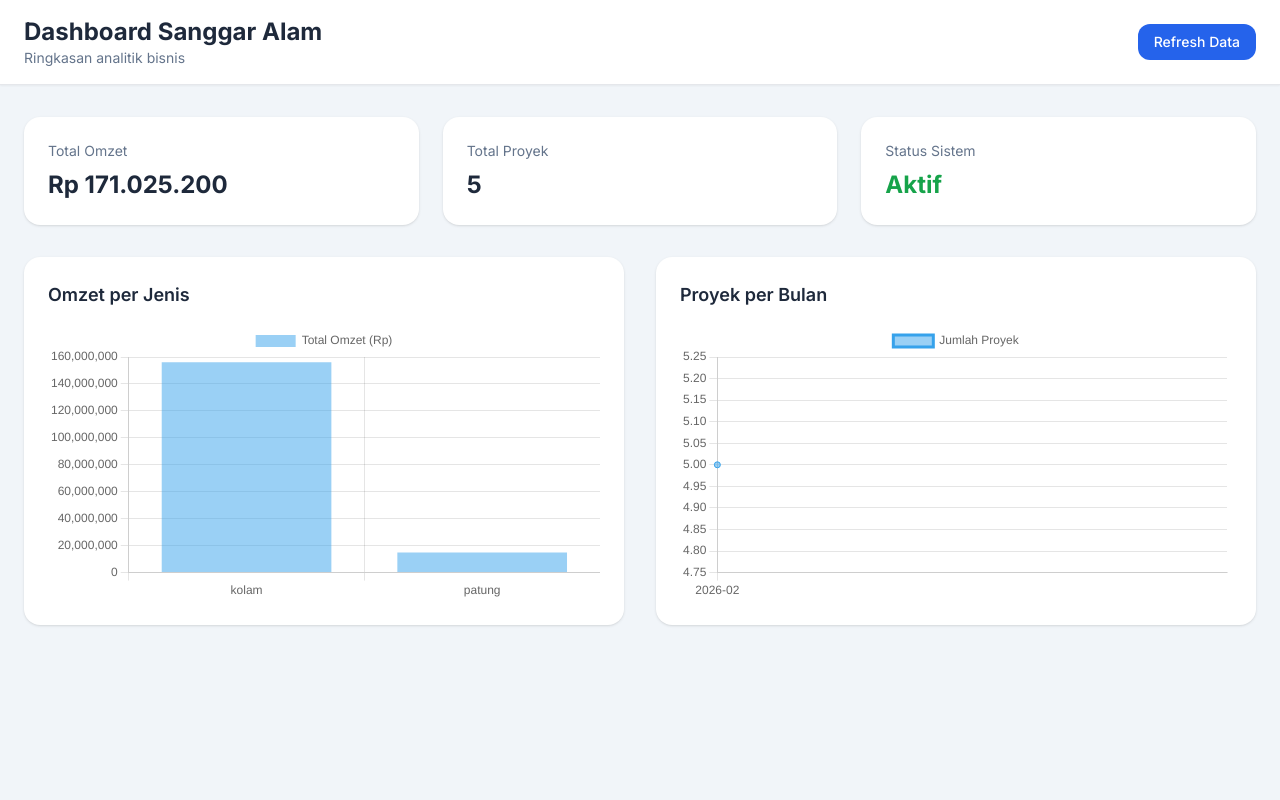
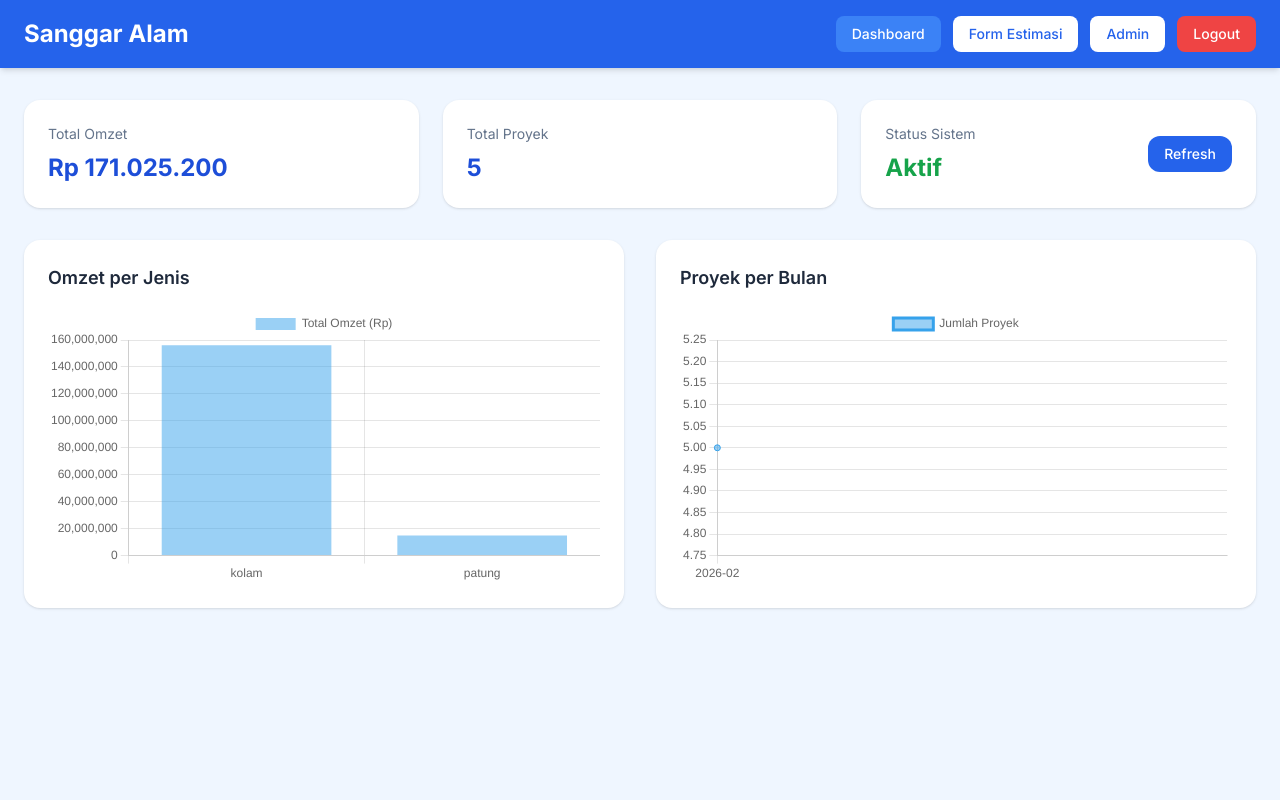
Before and after one commit to restuanggia-del/sanggarAlam-Rego, a FastAPI app: page /dashboard in a window 1280 px wide. Run offline with FastAPI, Linux system fonts and the light colour scheme; data comes from the database, SQL or seed files in the repository; some libraries are stand-ins or nearby versions.

Commit message:
edit halaman admin, dashboard dan form

```diff
--- a/app/main.py
+++ b/app/main.py
@@ -3,6 +3,9 @@ from fastapi.templating import Jinja2Templates
 from fastapi.requests import Request
 from fastapi.middleware.cors import CORSMiddleware
 from fastapi.responses import HTMLResponse
+from fastapi.responses import RedirectResponse
+from fastapi import Form
+
 import joblib
 import pandas as pd
 import os
@@ -119,6 +122,11 @@ Base.metadata.create_all(bind=engine)
 @app.get("/")
 def root():
     return {"message": "API Sanggar Alam aktif"}
+
+@app.get("/", response_class=HTMLResponse)
+def home():
+    return RedirectResponse("/login")
+
 
 @app.post("/estimasi")
 def estimasi(data: dict):
@@ -415,25 +423,82 @@ def form_page(request: Request):
 
 @app.get("/dashboard", response_class=HTMLResponse)
 def dashboard(request: Request):
-    return templates.TemplateResponse("dashboard.html", {"request": request})
+    return templates.TemplateResponse(
+        "dashboard.html",
+        {"request": request}
+    )
 
 @app.get("/admin", response_class=HTMLResponse)
-def admin_page(request: Request):
+def admin_dashboard(request: Request):
     db = SessionLocal()
-    data = db.query(HistoriEstimasi).order_by(HistoriEstimasi.id.desc()).all()
+    data = db.query(HistoriEstimasi).all()
     db.close()
 
     return templates.TemplateResponse(
         "admin.html",
-        {
-            "request": request,
-            "data": data
-        }
+        {"request": request, "data": data}
     )
+
 @app.get("/login", response_class=HTMLResponse)
 def login_page(request: Request):
     return templates.TemplateResponse("login.html", {"request": request})
 
+
+@app.post("/login")
+def login(
+    request: Request,
+    username: str = Form(...),
+    password: str = Form(...)
+):
+    db = SessionLocal()
+    user = db.query(User).filter(User.username == username).first()
+    db.close()
+
+    if not user or not verify_password(password, user.password_hash):
+        return templates.TemplateResponse(
+            "login.html",
+            {"request": request, "error": "Login gagal"}
+        )
+
+    if user.role == "admin":
+        return RedirectResponse("/admin", status_code=302)
+    else:
+        return RedirectResponse("/form", status_code=302)
+
+
 @app.get("/register", response_class=HTMLResponse)
 def register_page(request: Request):
     return templates.TemplateResponse("register.html", {"request": request})
+
+
+@app.post("/register")
+def register(
+    request: Request,
+    username: str = Form(...),
+    password: str = Form(...),
+    role: str = Form(...)
+):
+    db = SessionLocal()
+
+    if db.query(User).filter(User.username == username).first():
+        db.close()
+        return templates.TemplateResponse(
+            "register.html",
+            {"request": request, "error": "Username sudah terdaftar"}
+        )
+
+    user = User(
+        username=username,
+        password_hash=hash_password(password),
+        role=role
+    )
+
+    db.add(user)
+    db.commit()
+    db.close()
+
+    return RedirectResponse("/login", status_code=302)
+
+@app.get("/logout")
+def logout():
+    return RedirectResponse("/login", status_code=302)
--- a/app/templates/dashboard.html
+++ b/app/templates/dashboard.html
@@ -5,12 +5,17 @@
     <meta name="viewport" content="width=device-width, initial-scale=1.0" />
     <title>Dashboard Admin - Sanggar Alam</title>
 
+    <!doctype html>
+
+    <html lang="id">
+      <head>
+        <meta charset="UTF-8" />
+        <meta name="viewport" content="width=device-width, initial-scale=1.0" />
+        <title>Dashboard - Sanggar Alam</title>
         <script src="https://cdn.tailwindcss.com"></script>
-
         <script src="https://cdn.jsdelivr.net/npm/chart.js"></script>
 
         <link rel="preconnect" href="https://fonts.googleapis.com" />
-    <link rel="preconnect" href="https://fonts.gstatic.com" crossorigin />
         <link
           href="https://fonts.googleapis.com/css2?family=Inter:wght@400;500;600;700&display=swap"
           rel="stylesheet"
@@ -23,24 +28,44 @@
         </style>
       </head>
 
-  <body class="bg-slate-100 min-h-screen">
-    <header class="bg-white shadow-sm border-b">
+      <body class="bg-blue-50 min-h-screen">
+        <header class="bg-blue-600 shadow-md">
           <div
             class="max-w-7xl mx-auto px-6 py-4 flex items-center justify-between"
           >
-        <div>
-          <h1 class="text-2xl font-bold text-slate-800">
-            Dashboard Sanggar Alam
+            <h1 class="text-xl md:text-2xl font-bold text-white">
+              Sanggar Alam
             </h1>
-          <p class="text-sm text-slate-500">Ringkasan analitik bisnis</p>
-        </div>
 
-        <button
-          onclick="refreshCharts()"
-          class="bg-blue-600 hover:bg-blue-700 text-white px-4 py-2 rounded-xl text-sm font-medium transition"
+            <nav class="flex gap-3">
+              <a
+                href="/dashboard"
+                class="bg-blue-500 hover:bg-blue-700 text-white px-4 py-2 rounded-lg text-sm font-medium transition"
               >
-          Refresh Data
-        </button>
+                Dashboard
+              </a>
+
+              <a
+                href="/form"
+                class="bg-white text-blue-600 hover:bg-blue-100 px-4 py-2 rounded-lg text-sm font-medium transition"
+              >
+                Form Estimasi
+              </a>
+
+              <a
+                href="/admin"
+                class="bg-white text-blue-600 hover:bg-blue-100 px-4 py-2 rounded-lg text-sm font-medium transition"
+              >
+                Admin
+              </a>
+
+              <a
+                href="/logout"
+                class="bg-red-500 hover:bg-red-600 text-white px-4 py-2 rounded-lg text-sm font-medium transition"
+              >
+                Logout
+              </a>
+            </nav>
           </div>
         </header>
 
@@ -48,21 +73,35 @@
           <div class="grid grid-cols-1 md:grid-cols-3 gap-6">
             <div class="bg-white rounded-2xl shadow p-6">
               <p class="text-sm text-slate-500">Total Omzet</p>
-          <h2 id="totalOmzet" class="text-2xl font-bold text-slate-800 mt-2">
+              <h2 id="totalOmzet" class="text-2xl font-bold text-blue-700 mt-2">
                 Rp 0
               </h2>
             </div>
 
             <div class="bg-white rounded-2xl shadow p-6">
               <p class="text-sm text-slate-500">Total Proyek</p>
-          <h2 id="totalProyek" class="text-2xl font-bold text-slate-800 mt-2">
+              <h2
+                id="totalProyek"
+                class="text-2xl font-bold text-blue-700 mt-2"
+              >
                 0
               </h2>
             </div>
 
-        <div class="bg-white rounded-2xl shadow p-6">
+            <div
+              class="bg-white rounded-2xl shadow p-6 flex justify-between items-center"
+            >
+              <div>
                 <p class="text-sm text-slate-500">Status Sistem</p>
                 <h2 class="text-2xl font-bold text-green-600 mt-2">Aktif</h2>
+              </div>
+
+              <button
+                onclick="refreshCharts()"
+                class="bg-blue-600 hover:bg-blue-700 text-white px-4 py-2 rounded-xl text-sm font-medium transition"
+              >
+                Refresh
+              </button>
             </div>
           </div>
 
@@ -106,13 +145,9 @@
               options: {
                 responsive: true,
                 plugins: {
-              legend: {
-                position: "top",
+                  legend: { position: "top" },
                 },
-            },
-            animation: {
-              duration: 800,
-            },
+                animation: { duration: 800 },
               },
             });
 
@@ -146,10 +181,16 @@
 
           function loadAllCharts() {
             loadChart("/analitik/chart/omzet-per-jenis", "omzetChart", "bar");
-        loadChart("/analitik/chart/proyek-per-bulan", "proyekChart", "line");
+            loadChart(
+              "/analitik/chart/proyek-per-bulan",
+              "proyekChart",
+              "line",
+            );
           }
 
           loadAllCharts();
         </script>
       </body>
     </html>
+  </head>
+</html>
```
Also changed, not shown: app/templates/admin.html (+35 -3 lines), app/templates/form.html (+74 -20 lines). Lines whose indentation alone changed are shown as unchanged.
